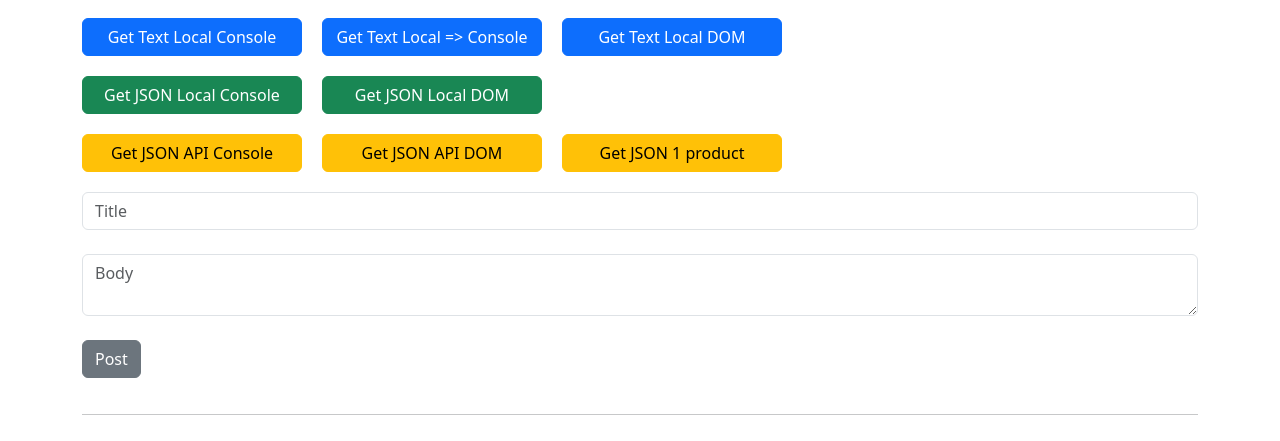
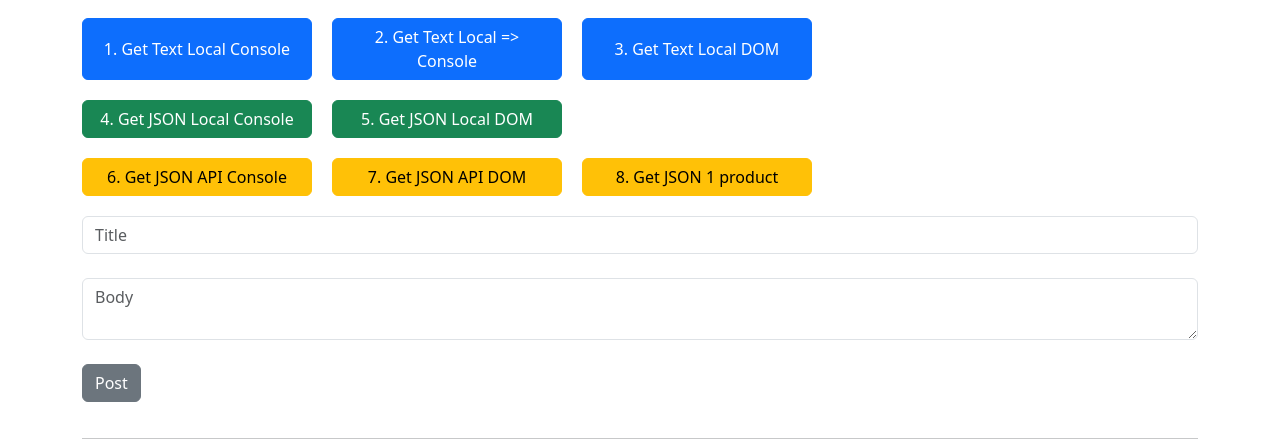
Before and after one commit to RichardChalk/Fetch-Examples, a plain HTML site: page index.html in a window 1280 px wide. Shown: the part 73-514 px from the top of the page. Drawn offline with nearby package versions, Linux system fonts and the light colour scheme.

Commit message:
Final 2023-01-30 Final 2

```diff
--- a/index.html
+++ b/index.html
@@ -19,24 +19,24 @@
         <h1 class="display-4 mb-4">Fetch exempel</h1>
 
         <div class="d-flex flex-wrap">
-            <button class="btn btn-primary" style="width: 220px" id="getTextLocalConsole">Get Text
+            <button class="btn btn-primary" style="width: 230px" id="getTextLocalConsole">1. Get Text
                 Local Console</button>
-            <button class="btn btn-primary" style="width: 220px" id="getTextLocalConsoleArrow">Get Text Local
+            <button class="btn btn-primary" style="width: 230px" id="getTextLocalConsoleArrow">2. Get Text Local
                 => Console</button>
-            <button class="btn btn-primary" style="width: 220px" id="getTextLocalDom">Get Text Local
+            <button class="btn btn-primary" style="width: 230px" id="getTextLocalDom">3. Get Text Local
                 DOM</button>
             <div class="break"></div>
 
-            <button class="btn btn-success" style="width: 220px" id="getJsonLocalConsole">Get JSON Local
+            <button class="btn btn-success" style="width: 230px" id="getJsonLocalConsole">4. Get JSON Local
                 Console</button>
-            <button class="btn btn-success" style="width: 220px" id="getJsonLocalDom">Get JSON Local
+            <button class="btn btn-success" style="width: 230px" id="getJsonLocalDom">5. Get JSON Local
                 DOM</button>
             <div class="break"></div>
 
-            <button class="btn btn-warning" style="width: 220px" id="getJsonApiConsole">Get JSON API
+            <button class="btn btn-warning" style="width: 230px" id="getJsonApiConsole">6. Get JSON API
                 Console</button>
-            <button class="btn btn-warning" style="width: 220px" id="getJsonApiDom">Get JSON API DOM</button>
-            <button class="btn btn-warning" style="width: 220px" id="getJsonApiDomOneProduct">Get JSON 1
+            <button class="btn btn-warning" style="width: 230px" id="getJsonApiDom">7. Get JSON API DOM</button>
+            <button class="btn btn-warning" style="width: 230px" id="getJsonApiDomOneProduct">8. Get JSON 1
                 product</button>
         </div>
 
```
Also changed, not shown: index.js (+9 -7 lines).
